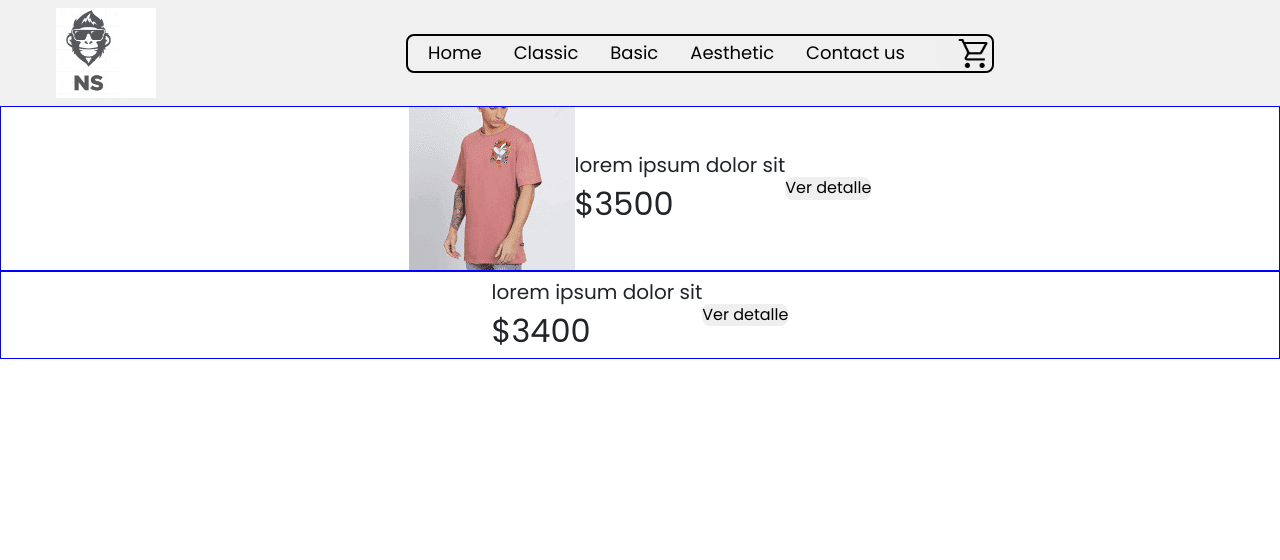
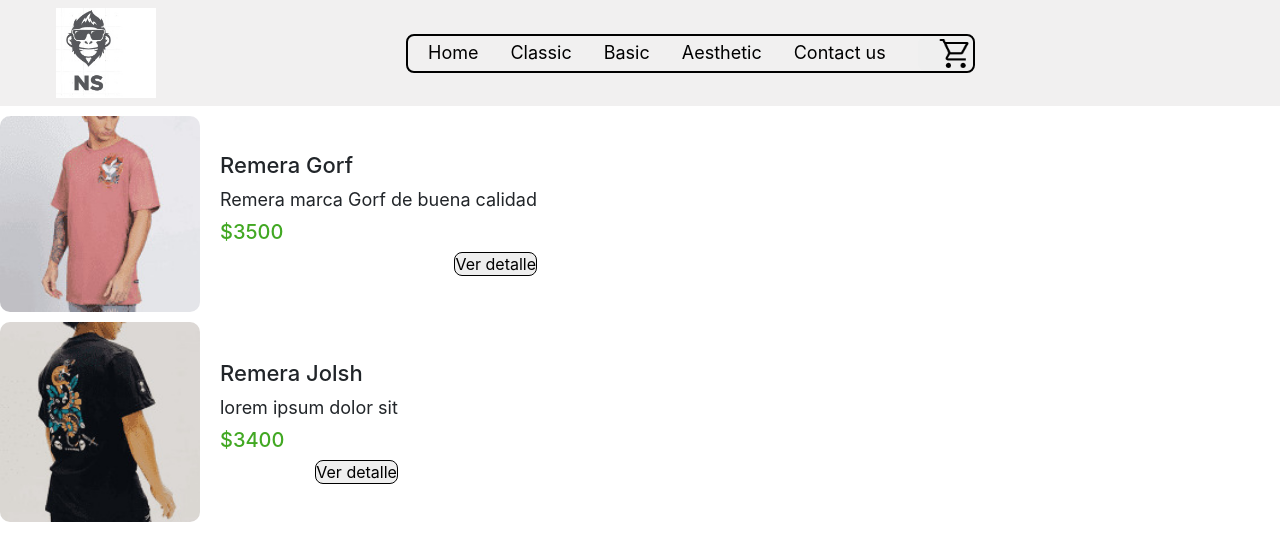
Before and after one commit to Nazarenosoto/nuevo-eccomerce, a React (Create React App) app: page /category/Aesthetic in a window 1280 px wide. Shown: the top 560 px of the page. Built offline with nearby package versions, Linux system fonts and the light colour scheme.

Commit message:
corregí los errores en ItemListContainer

```diff
--- a/src/App.jsx
+++ b/src/App.jsx
@@ -7,6 +7,7 @@ import { CartWidget } from "./Components/CartWidget/CartWidget";
 import Formulario from "./Components/Form/Form";
 import Err404 from "./Components/Err404/Err404";
 import Home from "./Components/Home/Home";
+import Catalogo from "./Components/Catalogo/Catalogo";
 
 function App() {
   return (
@@ -21,7 +22,9 @@ function App() {
 
           <Route path='/CartWidget' element={<CartWidget />}/>
 
-          <Route path='/detail/:id' element={<ItemDetailContainer/> }/>
+          <Route path='/Catalogo' element={<Catalogo/>}></Route>
+
+          <Route path='/itemDetail/:id' element={<ItemDetailContainer/> }/>
 
           <Route path='/Contactanos' element={<Formulario/>}/>
 
--- /dev/null
+++ b/src/components/Catalogo/Catalogo.jsx
@@ -0,0 +1,26 @@
+import React from "react";
+import { Link } from "react-router-dom";
+import './catalogo.css'
+
+const Catalogo = () => {
+
+    return(
+        <>
+        <div className="containerCatalogo">
+            <div>
+                <div>
+                    <a><Link to={'/category/Classic'}>Classic</Link></a>
+                </div>
+                <div>
+                    <a><Link to={'/category/Basic'}>Basic</Link></a>
+                </div>
+                <div>
+                    <a><Link to={'/category/Aesthetic'}>Aesthetic</Link></a>
+                </div>
+            </div>
+        </div>
+        </>
+    )
+}
+
+export default Catalogo;
--- /dev/null
+++ b/src/components/Catalogo/catalogo.css
@@ -0,0 +1,15 @@
+
+
+.containerCatalogo{[]
+    border: 1px solid black;
+    width: 100%;
+    height: 100%;
+    display: flex;
+    justify-content: center;
+    align-items: center;
+}
+.itemsCatalogo a{
+    font-size: 30px;
+    text-decoration: none;
+    color: black
+}
--- a/src/components/Home/Home.jsx
+++ b/src/components/Home/Home.jsx
@@ -1,12 +1,12 @@
 import React from "react";
 import { Link } from "react-router-dom";
-import Err404 from "../Err404/Err404";
+import Catalogo from "../Catalogo/Catalogo";
 import './home.css';
 
 function Home() {
   return (
     <div className="catalogoHome">
-      <Link to="*" element={<Err404 />}><a>Ver catalogo</a></Link>
+      <Link to="/Catalogo" element={<Catalogo />}>Ver catalogo</Link>
     </div>
   );
 }
--- a/src/components/item/Item.jsx
+++ b/src/components/item/Item.jsx
@@ -5,22 +5,21 @@ const Item = ({ element }) => {
   return (
     <div className="cardPadre">
       <img src={element.img}/>
-      <div>
-        <h3>{element.name}</h3>
+      <div className="infoProduc">
+        <h4>{element.title}</h4>
+        <p>
+          {element.description}
+        </p>
         <h5>
-          {element.description}
+          ${element.price}
         </h5>
-        <h2>
-          ${element.price}
-        </h2>
-      </div>
-      <div>
-        <Link to={`/itemDetail/${element.id}`}>
+
+        <Link to={`/itemDetail/${element.id}`} className="buttonDeta">
           <button>
             Ver detalle
           </button>
         </Link>
-      </div>
+        </div>
     </div>
   )
 }
--- a/src/components/item/Style.css
+++ b/src/components/item/Style.css
@@ -1,8 +1,41 @@
+*{
+  font-family: -apple-system, BlinkMacSystemFont, 'Segoe UI', 'Roboto', 'Oxygen',
+    'Ubuntu', 'Cantarell', 'Fira Sans', 'Droid Sans', 'Helvetica Neue',
+    sans-serif;
+  -webkit-font-smoothing: antialiased;
+  -moz-osx-font-smoothing: grayscale;
+}
+
 .cardPadre{
-  border: 1px solid blue;
   width: 100%;
   height: 10%;
-  justify-content: center;
+  justify-content: left;
   align-items: center;
   display: flex;
+  margin-top: 10px;
 }
+.cardPadre img{
+  width: 200px;
+  border-radius: 10px;
+}
+.infoProduc{
+  margin-left: 20px;
+}
+.infoProduc h5{
+  color: rgba(38, 155, 2, 0.87);
+  font-size: 20px;
+}
+.infoProduc h4{
+  font-size: 22px;
+}
+
+/*Button*/
+.buttonDeta{
+  text-decoration: none;
+  display: flex;
+  justify-content: right;
+}
+.buttonDeta button{
+  margin-left: 20px;
+  border: 1.5px solid rgb(0, 0, 0);
+}
--- a/src/components/mocks.js
+++ b/src/components/mocks.js
@@ -4,7 +4,7 @@ const mock = [
             title: "Remera Gorf",
             img: "/imgs/shopping.jpg",
             price: 3500,
-            description: "lorem ipsum dolor sit ",
+            description: "Remera marca Gorf de buena calidad",
             category: "Aesthetic"
         },
         {
@@ -18,7 +18,7 @@ const mock = [
         {
             id: 3,
             title: "Remera Guret",
-            img: "/imgs/shopping3.jpg",
+            img: "/imgs/shopping 3.jpg",
             price: 3500,
             description: "lorem ipsum dolor sit ",
             category: "Basic"
@@ -26,7 +26,7 @@ const mock = [
         {
             id: 4,
             title: "Remera Jolsh",
-            imgu: "/imgs/shopping4.jpg",
+            img: "/imgs/shopping 4.jpg",
             price: 3400,
             description: "lorem ipsum dolor sit ",
             category: "Aesthetic"
```
Also changed, not shown: src/components/cart/Cart.jsx (deleted, +0 -19 lines).
